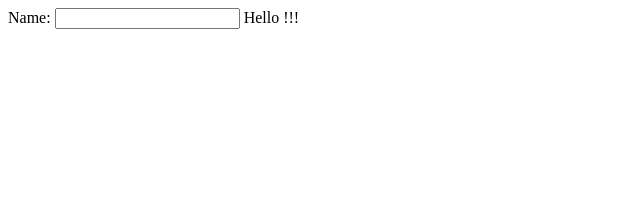
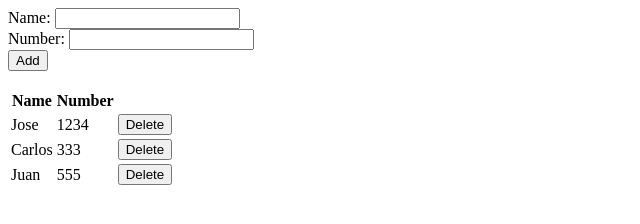
Before and after one commit to alejofernandez/learn-angular, a plain HTML site: page index.html in a window 1280 px wide. Shown: the whole page, without its empty margins (0-640 px from the left). Drawn offline with Linux system fonts and the light colour scheme.

Commit message:
Third lesson

```diff
--- a/index.html
+++ b/index.html
@@ -4,8 +4,24 @@
 </head>
 <body ng-app="myFirstApp">
   <div ng-controller="mainController">
-    Name: <input type="text" ng-model="myValue"></input>
-    Hello {{myValue}}!!!
+    Name: <input type="text" ng-model="name"></input><br>
+    Number: <input type="text" ng-model="number"></input><br>
+    <button ng-click="addContact(name, number)">Add</button>
+    <br>
+    <br>
+    <table>
+      <tr>
+        <th>Name</th>
+        <th>Number</th>
+        <th></th>
+      </tr>
+      <!-- forEach contact in contacts -->
+      <tr ng-repeat="contact in contacts">
+        <td>{{contact.name}}</td>
+        <td>{{contact.number}}</td>
+        <td><button ng-click="deleteContact(contact)">Delete</button></td>
+      </tr>
+    </table>
   </div>
   <script src="angular.js"></script>
   <script src="mainController.js"></script>
--- a/mainController.js
+++ b/mainController.js
@@ -5,5 +5,25 @@
 
 angular.module('myFirstApp', [])
   .controller('mainController', function ($scope) {
-    $scope.myValue = '';
+    $scope.contacts = [{
+      name: 'Jose',
+      number: 1234
+    },
+    {
+      name: 'Carlos',
+      number: 333
+    },
+    {
+      name: 'Juan',
+      number: 555
+    }];
+
+    $scope.addContact = function (name, number) {
+      $scope.contacts.push({ name: name, number: number })
+    };
+
+    $scope.deleteContact = function (contact) {
+      var index = $scope.contacts.indexOf(contact);
+      $scope.contacts.splice(index, 1);
+    };
   });
```
